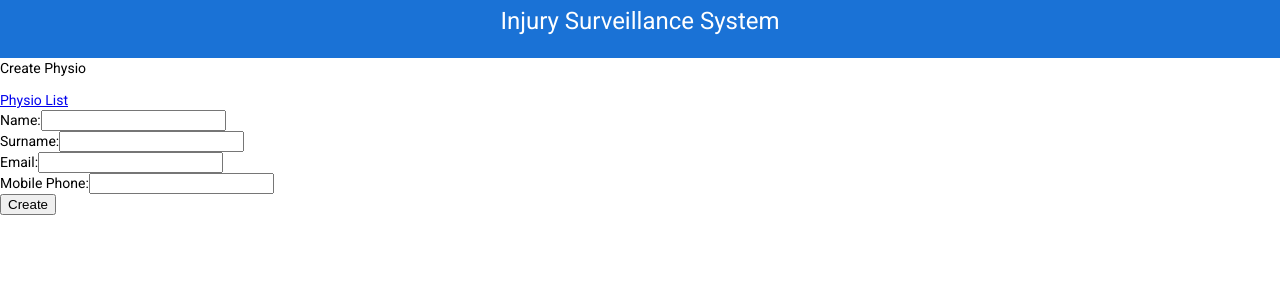
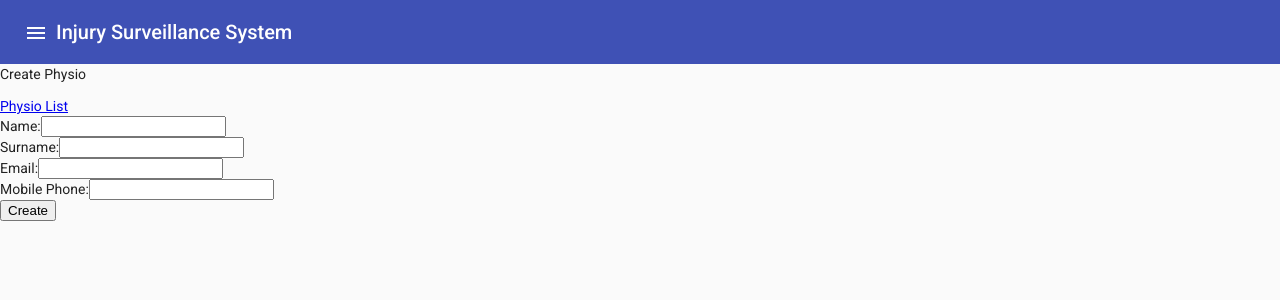
Before and after one commit to grusker/injury-surveillance-system-ui, an Angular app in the folder injury-surveillance-system/: page /physio-create in a window 1280 px wide. Shown: the top 300 px of the page. Built offline with nearby package versions, Linux system fonts and the light colour scheme.

Commit message:
physio list page css update

```diff
--- a/injury-surveillance-system/src/app/app.component.css
+++ b/injury-surveillance-system/src/app/app.component.css
@@ -3,10 +3,12 @@
     height: auto;
   }
 
-  .app-header {
-    padding: 5px;
-    text-align: center;
-    background: #1a72d6;
-    color: white;
-    font-size: 20px;
+  .iss-table-button-container {
+    padding-bottom: 15px;
+    float: right;
   }
+
+  .iss-table-button {
+    margin-left: 5px;
+    margin-right: 5px;
+  }
--- a/injury-surveillance-system/src/app/app.component.html
+++ b/injury-surveillance-system/src/app/app.component.html
@@ -1,4 +1,39 @@
-<div class="app-header">
-    <h1>Injury Surveillance System</h1>
-</div>
-<router-outlet></router-outlet>
+<mat-toolbar color="primary">
+    <mat-toolbar-row>
+        <button mat-icon-button>
+            <mat-icon (click)="sidenav.toggle()">menu</mat-icon>
+        </button>
+        <h1>Injury Surveillance System</h1>
+        <span class="menu-spacer"></span>
+    </mat-toolbar-row>
+</mat-toolbar>
+
+<mat-sidenav-container class="sidenav-container">
+    <mat-sidenav #sidenav mode="side">
+        <mat-nav-list>
+            <a mat-list-item [routerLink]="'/'">
+                <span class="material-icons float:left">
+                    home
+                </span>
+                <span class="float: right"> Home </span>
+            </a>
+            <a mat-list-item [routerLink]="'/physio-list'">
+                <span class="material-icons float:left">
+                    medication
+                </span>
+                <span class="float: right"> Physios </span>
+            </a>
+            <a mat-list-item [routerLink]="'/athlete-list'">
+                <span class="material-icons float:left">
+                    directions_run
+                </span>
+                <span class="float: right"> Athletes </span>
+            </a>
+        </mat-nav-list>
+    </mat-sidenav>
+    <mat-sidenav-content>
+        <div style="height: 93vh">
+            <router-outlet></router-outlet>
+        </div>
+    </mat-sidenav-content>
+</mat-sidenav-container>
--- a/injury-surveillance-system/src/app/components/home/home.component.css
+++ b/injury-surveillance-system/src/app/components/home/home.component.css
@@ -0,0 +1,8 @@
+.sidenav-container {
+    position: absolute;
+    top: 0;
+    bottom: 0;
+    left: 0;
+    right: 0;
+    background: #eee;
+  }
--- a/injury-surveillance-system/src/app/components/home/home.component.html
+++ b/injury-surveillance-system/src/app/components/home/home.component.html
@@ -1,8 +1 @@
-<div class="row">
-    <div class="link-column">
-        <a class="btn btn-primary" routerLink="/physio-list">Physios</a>
-    </div>
-    <div class="link-column">
-        <a class="btn btn-primary" routerLink="/athlete-list">Athletes</a>
-    </div>
-</div>
+WELCOME TO INJURY SURVEILLANCE SYSTEM
--- a/injury-surveillance-system/src/app/components/home/home.component.ts
+++ b/injury-surveillance-system/src/app/components/home/home.component.ts
@@ -3,7 +3,7 @@ import { Component, OnInit } from '@angular/core';
 @Component({
   selector: 'app-home',
   templateUrl: './home.component.html',
-  styleUrls: ['./home.component.css']
+  styleUrls: ['./home.component.css', '../../app.component.css']
 })
 export class HomeComponent implements OnInit {
 
--- a/injury-surveillance-system/src/app/components/physio/physio-list/physio-list.component.html
+++ b/injury-surveillance-system/src/app/components/physio/physio-list/physio-list.component.html
@@ -1,5 +1,49 @@
-<p>Physio List</p>
+<mat-toolbar-row>
+    <h3>Physio List</h3>
+</mat-toolbar-row>
 
+<div class="iss-table-button-container">
+    <button mat-fab color="primary" routerLink="/physio-create" class="iss-table-button">
+        <mat-icon>add</mat-icon>
+    </button>
+</div>
+
+
+<table mat-table [dataSource]="physios" class="mat-elevation-z8">
+
+    <!--- Note that these columns can be defined in any order.
+          The actual rendered columns are set as a property on the row definition" -->
+
+    <!-- Position Column -->
+    <ng-container matColumnDef="id">
+        <th mat-header-cell *matHeaderCellDef> Id </th>
+        <td mat-cell *matCellDef="let physio"> {{physio.id}} </td>
+    </ng-container>
+
+    <!-- Name Column -->
+    <ng-container matColumnDef="fullName">
+        <th mat-header-cell *matHeaderCellDef> Name & Surname </th>
+        <td mat-cell *matCellDef="let physio"> {{physio.name}} {{physio.surname}} </td>
+    </ng-container>
+
+    <!-- Weight Column -->
+    <ng-container matColumnDef="email">
+        <th mat-header-cell *matHeaderCellDef> Email </th>
+        <td mat-cell *matCellDef="let physio"> {{physio.email}} </td>
+    </ng-container>
+
+    <!-- Symbol Column -->
+    <ng-container matColumnDef="mobile">
+        <th mat-header-cell *matHeaderCellDef> Mobile Phone </th>
+        <td mat-cell *matCellDef="let physio"> {{physio.mobile}} </td>
+    </ng-container>
+
+    <tr mat-header-row *matHeaderRowDef="displayedColumns"></tr>
+    <tr mat-row *matRowDef="let row; columns: displayedColumns;"></tr>
+</table>
+
+
+<!--
 <div class="row">
     <div class="link-column">
         <a class="btn btn-primary" routerLink="/">Home</a>
@@ -8,29 +52,4 @@
         <a class="btn btn-primary" routerLink="/physio-create">Create Physio</a>
     </div>
 </div>
-
-<div class="container">
-    <table>
-        <tr>
-            <th>Id</th>
-            <th>Name & Surname</th>
-            <th>Email</th>
-            <th>Mobile Phone</th>
-        </tr>
-        <tr *ngFor="let physio of physios">
-            <td>
-                {{physio.id}}
-                <!--<a [routerLink]="['/edit', physio.id]">{{physio.id}}</a>-->
-            </td>
-            <td>
-                {{physio.name}} {{physio.surname}}
-            </td>
-            <td>
-                {{physio.email}}
-            </td>
-            <td>
-                {{physio.mobile}}
-            </td>
-        </tr>
-    </table>
-</div>
+-->
--- a/injury-surveillance-system/src/app/components/physio/physio-list/physio-list.component.ts
+++ b/injury-surveillance-system/src/app/components/physio/physio-list/physio-list.component.ts
@@ -4,15 +4,17 @@ import { PhysioService } from 'src/app/services/physio/physio.service';
 @Component({
   selector: 'app-physio-list',
   templateUrl: './physio-list.component.html',
-  styleUrls: ['./physio-list.component.css']
+  styleUrls: ['./physio-list.component.css', '../../../app.component.css']
 })
 export class PhysioListComponent implements OnInit {
   public physios: any;
+  public displayedColumns: any;
 
   constructor(private physioService: PhysioService) { }
 
   ngOnInit(): void {
     this.getPhysios();
+    this.displayedColumns = ['id', 'fullName', 'email', 'mobile'];
   }
 
   getPhysios() {
--- a/injury-surveillance-system/src/styles.css
+++ b/injury-surveillance-system/src/styles.css
@@ -3,3 +3,5 @@
 
 html, body { height: 100%; }
 body { margin: 0; font-family: Roboto, "Helvetica Neue", sans-serif; }
+
+table { width: 100%; }
```
Also changed, not shown: injury-surveillance-system/src/app/material.module.ts (+11 -2 lines).
